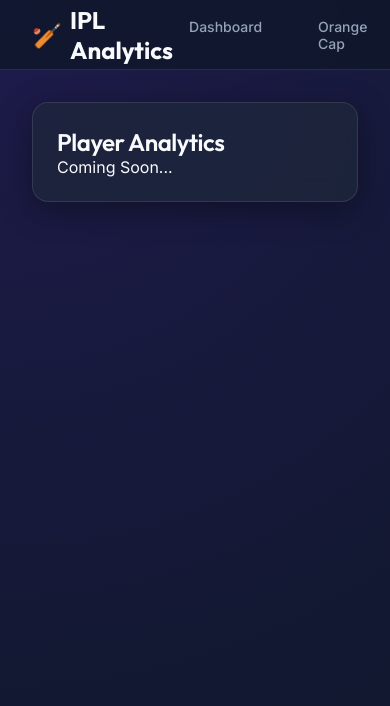
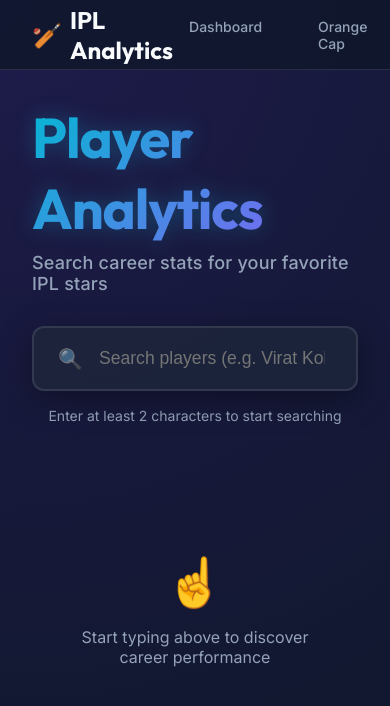
Before and after one commit to SohamOrSomethin/ipl-data-analysis, a React (Vite) app in the folder frontend/: page /players in a window 390 px wide. Shown: the top 706 px of the page. Built offline with nearby package versions, Linux system fonts and the light colour scheme.

Commit message:
feat: implement responsive player search with debounced input and premium career stat cards

```diff
--- a/frontend/src/App.jsx
+++ b/frontend/src/App.jsx
@@ -2,6 +2,7 @@
 import Dashboard from './pages/Dashboard'
 import OrangeCap from './pages/OrangeCap'
 import PurpleCap from './pages/PurpleCap'
+import Players from './pages/Players'
 import Navbar from './components/Navbar'
 import ErrorBoundary from './components/ErrorBoundary'
 
@@ -16,7 +17,7 @@
               <Route path="/" element={<Dashboard />} />
               <Route path="/orange-cap" element={<OrangeCap />} />
               <Route path="/purple-cap" element={<PurpleCap />} />
-              <Route path="/players" element={<div className="glass-card"><h2>Player Analytics</h2><p>Coming Soon...</p></div>} />
+              <Route path="/players" element={<Players />} />
             </Routes>
           </ErrorBoundary>
         </main>
--- /dev/null
+++ b/frontend/src/components/PlayerCard.jsx
@@ -0,0 +1,53 @@
+export default function PlayerCard({ player }) {
+  const { name, runs, balls, fours, sixes, wickets } = player;
+
+  const sr = balls > 0 ? ((runs / balls) * 100).toFixed(2) : "0.00";
+
+  return (
+    <div className="player-card glass-card">
+      <div className="player-header">
+        <h3 className="player-name">{name}</h3>
+        <div className="player-badges">
+          {runs > 5000 && <span className="badge elite">Elite Batter</span>}
+          {wickets > 150 && <span className="badge elite">Elite Bowler</span>}
+        </div>
+      </div>
+
+      <div className="player-stats-grid">
+        {/* Batting Panel */}
+        <div className="stats-panel batting-theme">
+          <h4 className="panel-title">🏏 Batting Performance</h4>
+          <div className="stats-metric-row">
+            <div className="metric">
+              <span className="label">Total Runs</span>
+              <span className="value gold">{runs.toLocaleString()}</span>
+            </div>
+            <div className="metric">
+              <span className="label">Strike Rate</span>
+              <span className="value">{sr}</span>
+            </div>
+          </div>
+          <div className="mini-metrics">
+            <span className="mini-metric"><b>4s:</b> {fours}</span>
+            <span className="mini-metric"><b>6s:</b> {sixes}</span>
+            <span className="mini-metric"><b>Balls:</b> {balls}</span>
+          </div>
+        </div>
+
+        {/* Bowling Panel */}
+        <div className="stats-panel bowling-theme">
+          <h4 className="panel-title">🎯 Bowling Performance</h4>
+          <div className="stats-metric-row">
+            <div className="metric">
+              <span className="label">Total Wickets</span>
+              <span className="value purple">{wickets}</span>
+            </div>
+          </div>
+          <p className="panel-footer">
+            {wickets > 0 ? "Key strike bowler for his franchises" : "Primarily a specialist batter"}
+          </p>
+        </div>
+      </div>
+    </div>
+  );
+}
--- /dev/null
+++ b/frontend/src/components/PlayerSearchBar.jsx
@@ -0,0 +1,34 @@
+import { useState, useEffect } from 'react';
+
+export default function PlayerSearchBar({ onSearch }) {
+  const [query, setQuery] = useState('');
+
+  useEffect(() => {
+    const delayDebounceFn = setTimeout(() => {
+      onSearch(query);
+    }, 500); // 500ms debounce
+
+    return () => clearTimeout(delayDebounceFn);
+  }, [query, onSearch]);
+
+  return (
+    <div className="search-wrapper">
+      <div className="search-input-group">
+        <span className="search-icon">🔍</span>
+        <input
+          type="text"
+          className="premium-input"
+          placeholder="Search players (e.g. Virat Kohli, MS Dhoni)..."
+          value={query}
+          onChange={(e) => setQuery(e.target.value)}
+        />
+        {query && (
+          <button className="clear-btn" onClick={() => setQuery('')}>
+            ✕
+          </button>
+        )}
+      </div>
+      <p className="search-hint">Enter at least 2 characters to start searching</p>
+    </div>
+  );
+}
--- a/frontend/src/index.css
+++ b/frontend/src/index.css
@@ -7,6 +7,7 @@
   --text-muted: #94a3b8;
   --accent-cyan: #06b6d4;
   --accent-purple: #8b5cf6;
+  --accent-gold: #f59e0b;
   --border-color: rgba(255, 255, 255, 0.1);
   --glass-shadow: 0 8px 32px 0 rgba(0, 0, 0, 0.37);
   --nav-height: 70px;
@@ -419,4 +420,178 @@
   transition: transform 0.2s ease;
 }
 
-.premium-button:hover { transform: scale(1.05); }
+/* Players Search UI */
+.search-wrapper {
+  max-width: 800px;
+  margin: 2rem auto 3rem;
+  text-align: center;
+}
+
+.search-input-group {
+  position: relative;
+  display: flex;
+  align-items: center;
+  background: var(--bg-card);
+  border: 2px solid var(--border-color);
+  border-radius: 12px;
+  padding: 0 1.5rem;
+  transition: all 0.3s ease;
+  box-shadow: var(--glass-shadow);
+}
+
+.search-input-group:focus-within {
+  border-color: var(--accent-cyan);
+  box-shadow: 0 0 20px rgba(6, 182, 212, 0.2);
+}
+
+.search-icon { font-size: 1.25rem; opacity: 0.6; }
+
+.premium-input {
+  flex: 1;
+  background: transparent;
+  border: none;
+  padding: 1.25rem 1rem;
+  color: var(--text-main);
+  font-size: 1.1rem;
+  outline: none;
+}
+
+.clear-btn {
+  background: rgba(255, 255, 255, 0.1);
+  border: none;
+  color: var(--text-muted);
+  width: 24px;
+  height: 24px;
+  border-radius: 50%;
+  border-radius: 50%;
+  cursor: pointer;
+  display: grid;
+  place-items: center;
+  font-size: 0.75rem;
+}
+
+.search-hint {
+  margin-top: 1rem;
+  color: var(--text-muted);
+  font-size: 0.875rem;
+}
+
+/* Player Results Grid */
+.player-grid {
+  display: flex;
+  flex-direction: column;
+  gap: 2rem;
+  max-width: 1000px;
+  margin: 0 auto;
+}
+
+.player-card {
+  padding: 2rem !important;
+  animation: slideUp 0.6s ease-out backwards;
+}
+
+.player-header {
+  display: flex;
+  justify-content: space-between;
+  align-items: center;
+  margin-bottom: 2rem;
+  border-bottom: 1px solid var(--border-color);
+  padding-bottom: 1rem;
+}
+
+.player-name {
+  font-family: var(--font-heading);
+  font-size: 1.75rem;
+  font-weight: 700;
+  color: var(--accent-cyan);
+}
+
+.badge {
+  padding: 0.25rem 0.75rem;
+  background: rgba(255, 255, 255, 0.05);
+  border: 1px solid var(--border-color);
+  border-radius: 20px;
+  font-size: 0.75rem;
+  font-weight: 600;
+  text-transform: uppercase;
+  letter-spacing: 0.05em;
+}
+
+.badge.elite {
+  color: var(--accent-gold);
+  border-color: var(--accent-gold);
+}
+
+.player-stats-grid {
+  display: grid;
+  grid-template-columns: 1fr 1fr;
+  gap: 2rem;
+}
+
+.stats-panel {
+  background: rgba(255, 255, 255, 0.03);
+  padding: 1.5rem;
+  border-radius: 12px;
+  border: 1px solid var(--border-color);
+}
+
+.batting-theme { border-left: 4px solid var(--accent-gold); }
+.bowling-theme { border-left: 4px solid var(--accent-purple); }
+
+.panel-title {
+  font-size: 0.9rem;
+  color: var(--text-muted);
+  margin-bottom: 1.5rem;
+}
+
+.stats-metric-row {
+  display: flex;
+  gap: 2rem;
+  margin-bottom: 1.5rem;
+}
+
+.metric {
+  display: flex;
+  flex-direction: column;
+}
+
+.metric .label { font-size: 0.75rem; color: var(--text-muted); text-transform: uppercase; }
+.metric .value { font-size: 2rem; font-weight: 700; font-family: var(--font-heading); }
+.value.gold { color: var(--accent-gold); }
+.value.purple { color: var(--accent-purple); }
+
+.mini-metrics {
+  display: flex;
+  flex-wrap: wrap;
+  gap: 1.5rem;
+  font-size: 0.875rem;
+  color: var(--text-muted);
+}
+
+.panel-footer {
+  font-size: 0.875rem;
+  color: var(--text-muted);
+  font-style: italic;
+}
+
+/* Empty State */
+.empty-state, .welcome-state {
+  text-align: center;
+  padding: 5rem 2rem !important;
+  color: var(--text-muted);
+}
+
+.empty-icon, .hint-icon { font-size: 3rem; display: block; margin-bottom: 1rem; }
+
+/* Responsive Media Queries */
+@media (max-width: 768px) {
+  .player-stats-grid {
+    grid-template-columns: 1fr;
+  }
+
+  .player-header {
+    flex-direction: column;
+    align-items: flex-start;
+    gap: 1rem;
+  }
+}
--- /dev/null
+++ b/frontend/src/pages/Players.jsx
@@ -0,0 +1,74 @@
+import { useState, useCallback, useEffect } from 'react';
+import axios from 'axios';
+import PlayerSearchBar from '../components/PlayerSearchBar';
+import PlayerCard from '../components/PlayerCard';
+import LoadingSpinner from '../components/LoadingSpinner';
+
+export default function Players() {
+  const [searchResults, setSearchResults] = useState([]);
+  const [loading, setLoading] = useState(false);
+  const [error, setError] = useState(null);
+  const [hasSearched, setHasSearched] = useState(false);
+
+  const fetchPlayers = useCallback(async (query) => {
+    if (query.trim().length < 2) {
+      setSearchResults([]);
+      setHasSearched(false);
+      return;
+    }
+
+    setLoading(true);
+    setHasSearched(true);
+    setError(null);
+
+    try {
+      const response = await axios.get(`http://localhost:5000/api/players?name=${query}`);
+      setSearchResults(response.data);
+    } catch (err) {
+      console.error("Error fetching players:", err);
+      setError("Failed to fetch player data. Please try again.");
+    } finally {
+      setLoading(false);
+    }
+  }, []);
+
+  return (
+    <div className="players-page">
+      <header className="page-header">
+        <h1 className="app-title">Player Analytics</h1>
+        <p className="app-subtitle">Search career stats for your favorite IPL stars</p>
+      </header>
+
+      <PlayerSearchBar onSearch={fetchPlayers} />
+
+      <div className="results-container">
+        {loading && <LoadingSpinner />}
+
+        {!loading && error && <div className="error-alert">{error}</div>}
+
+        {!loading && hasSearched && searchResults.length === 0 && (
+          <div className="empty-state glass-card">
+            <span className="empty-icon">📂</span>
+            <h3>No results found</h3>
+            <p>We couldn't find any players matching your search.</p>
+          </div>
+        )}
+
+        {!loading && searchResults.length > 0 && (
+          <div className="player-grid">
+            {searchResults.map((player) => (
+              <PlayerCard key={player.name} player={player} />
+            ))}
+          </div>
+        )}
+
+        {!loading && !hasSearched && (
+          <div className="welcome-state">
+            <span className="hint-icon">☝️</span>
+            <p>Start typing above to discover career performance</p>
+          </div>
+        )}
+      </div>
+    </div>
+  );
+}
```
Also changed, not shown: 1 other file (tests, documents, lock files or other folders).
